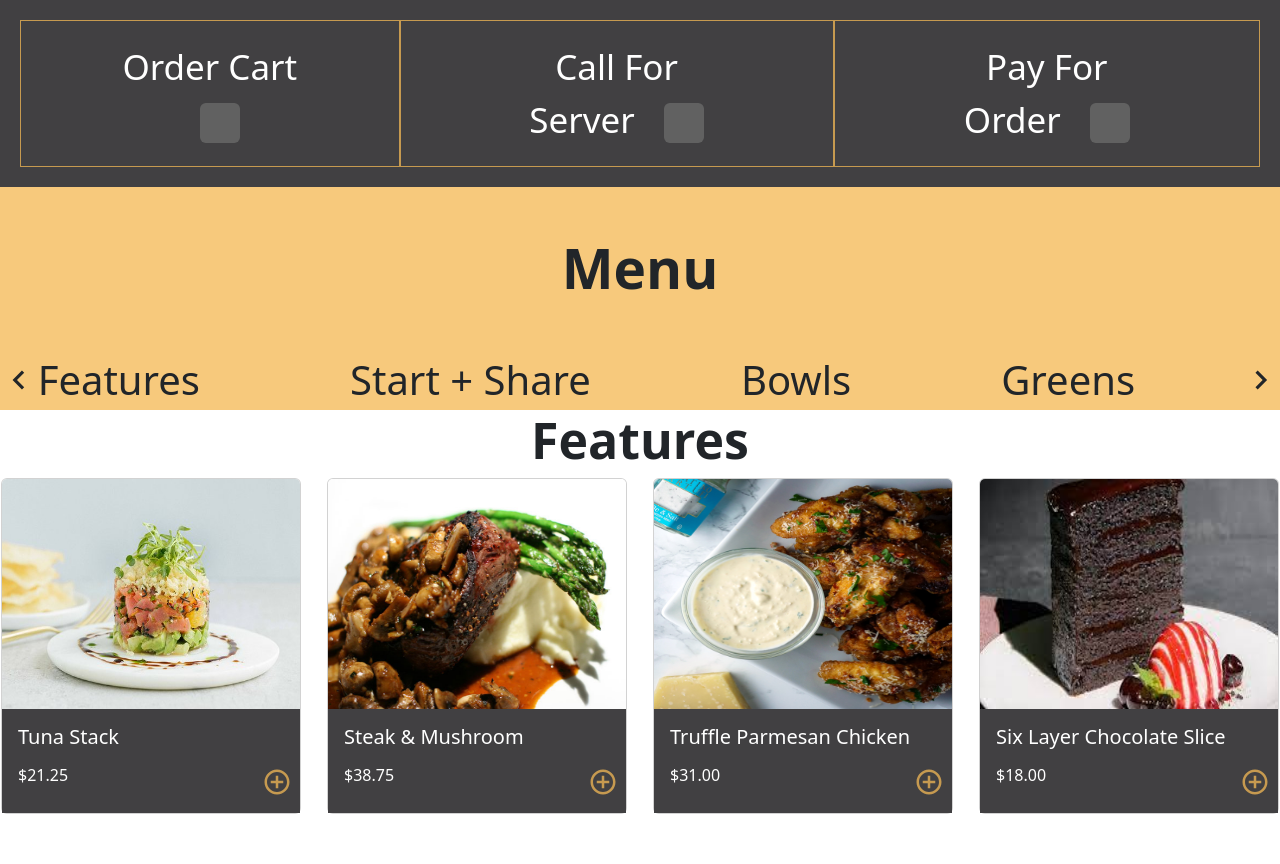
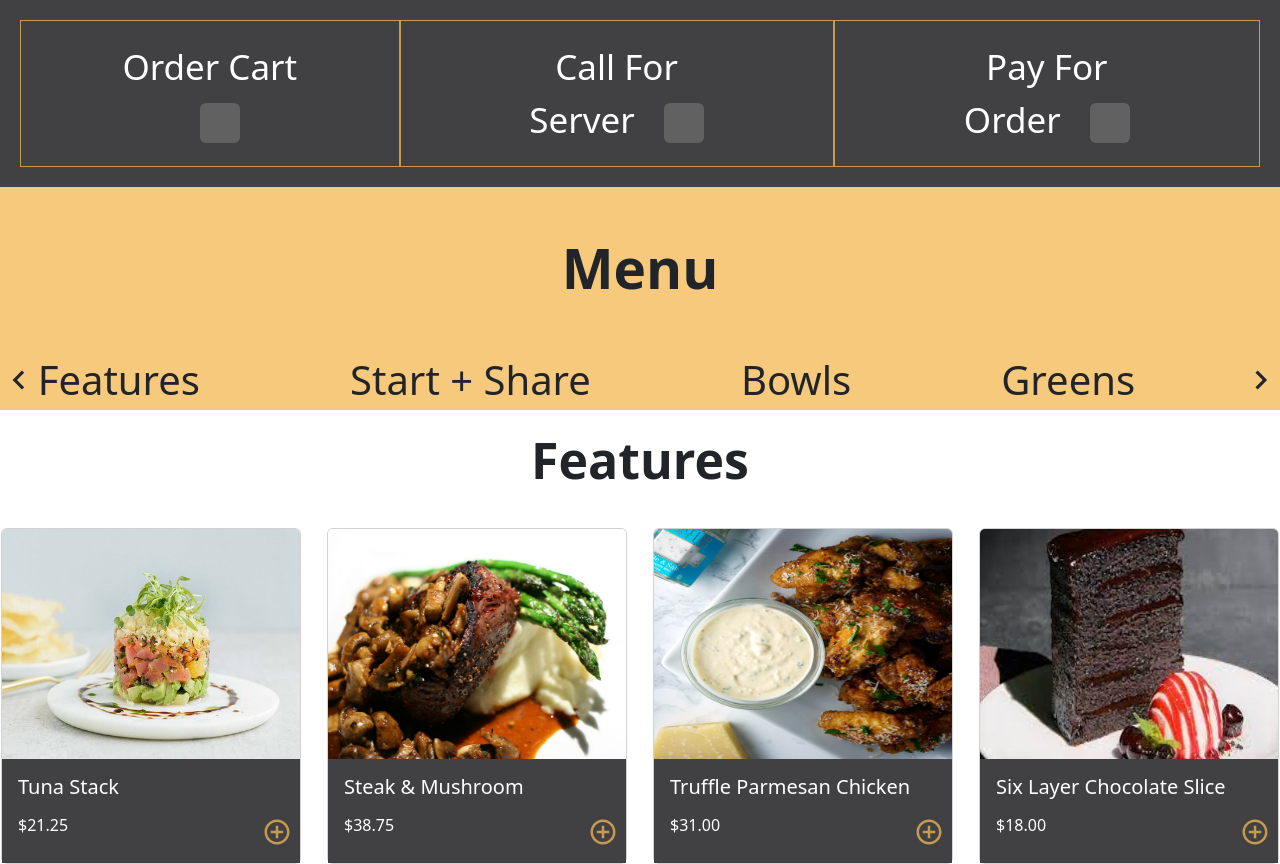
Before and after one commit to hnschaefer/cpsc481-group3, a React (Create React App) app in the folder ordering-system/: page / in a window 1280 px wide. Before the commit the page ends 814 px from the top, so only its background shows below. Built offline with nearby package versions, Linux system fonts and the light colour scheme; grey boxes are pictures that could not be loaded; the HTML template or start-up script is replaced by a standard one.

Commit message:
spacing issue

```diff
--- a/ordering-system/src/Menu Pages/Menu.js
+++ b/ordering-system/src/Menu Pages/Menu.js
@@ -71,11 +71,12 @@ function Menu() {
           fontSize: 50,
           fontWeight: "bold",
           textAlign: "center",
+          paddingTop: 20,
         }}
       >
         {pageStatus}
       </h1>
-      <div>
+      <div style={{ paddingTop: 30 }}>
         <Features status={pageStatus} />
       </div>
     </div>
```
